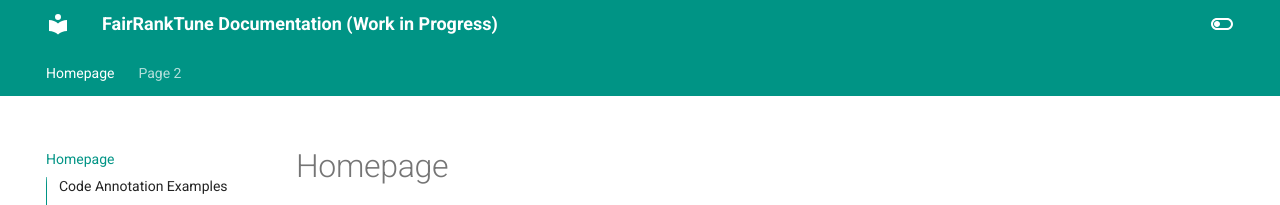
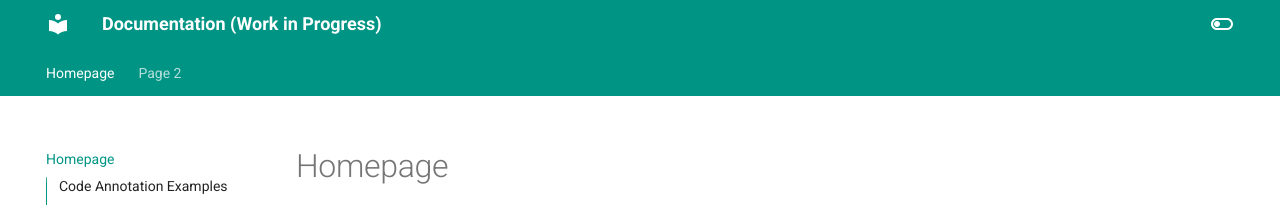
Before and after one commit to KCachel/fairranktune, an MkDocs documentation site: the page built from docs/index.md, in a window 1280 px wide. Shown: the top 205 px of the page. Built offline with MkDocs 1.6.1 and Material for MkDocs 9.7.7, drawn with Linux system fonts in a browser that asks for light colours; emoji names are drawn with the system emoji font.

Commit message:
change name on docs

```diff
--- a/mkdocs.yml
+++ b/mkdocs.yml
@@ -1,4 +1,4 @@
-site_name: FairRankTune Documentation (Work in Progress)
+site_name: Documentation (Work in Progress)
 theme:
   name: material
   features:
```
